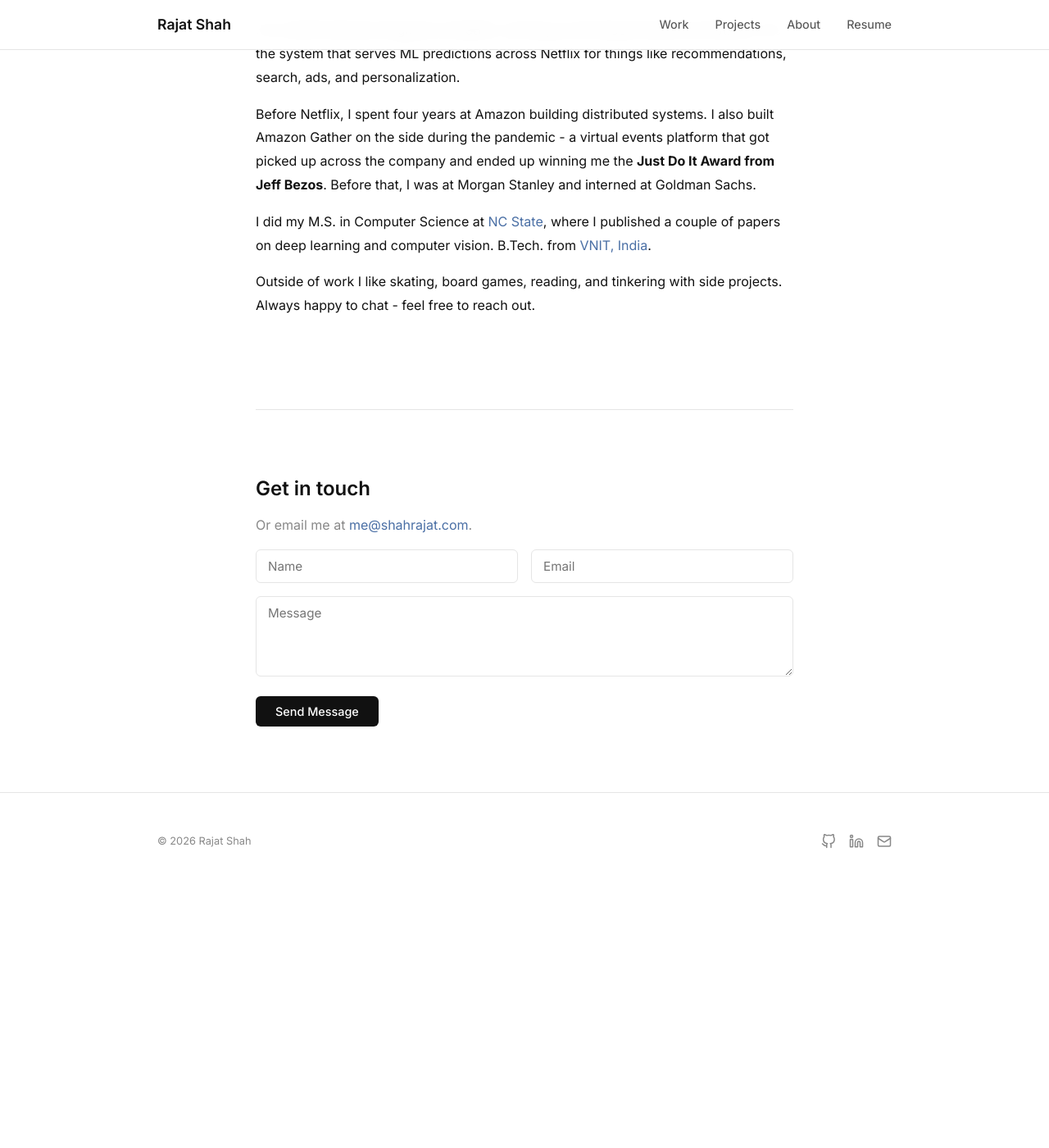
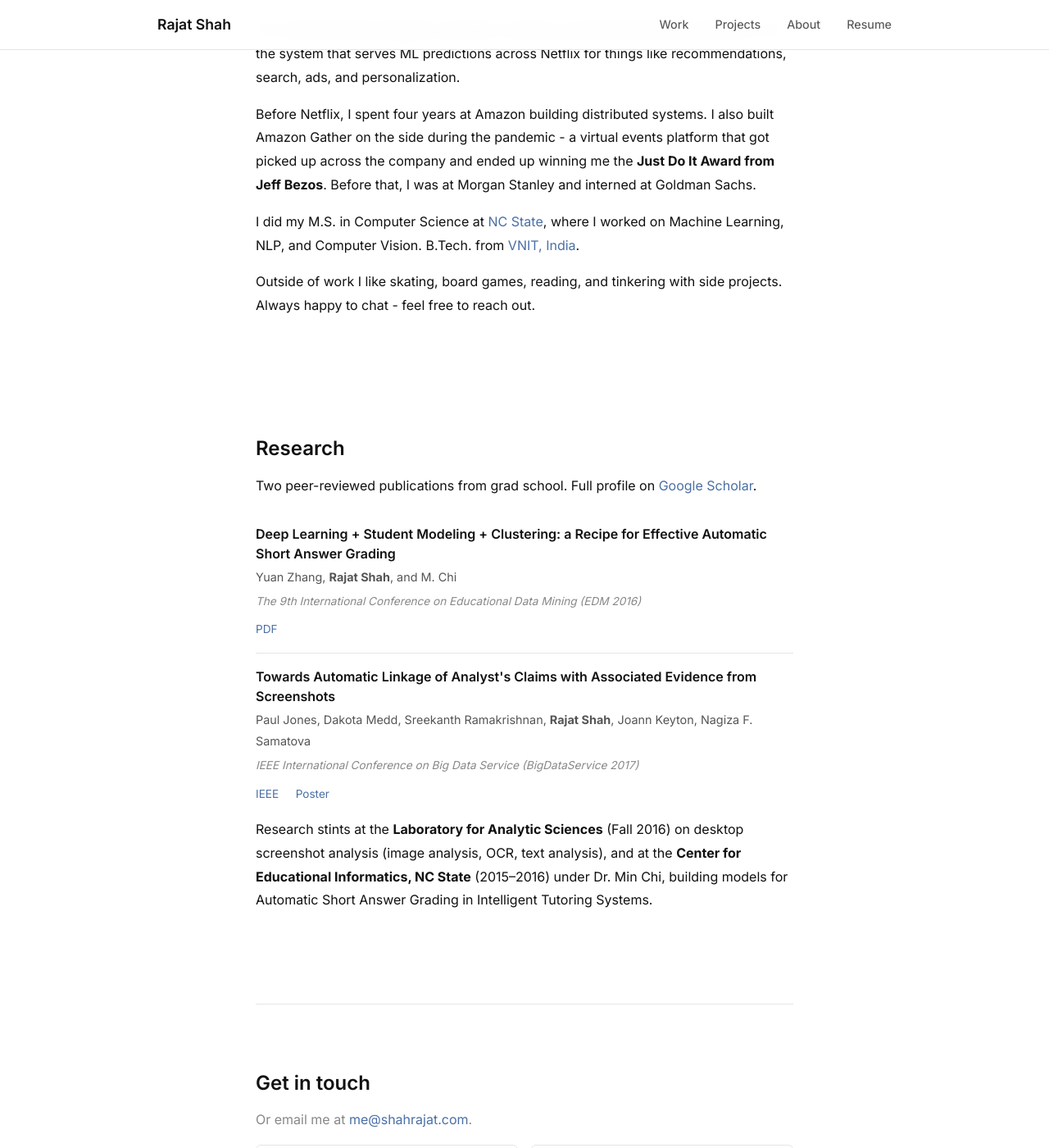
Before and after one commit to shahrajat/shahrajat.github.io, a Jekyll site: the page built from aboutme.html, in a window 1280 px wide and 1400 px high, scrolled down 321 px. Shown: the whole window at 82% size. Built offline with Jekyll 4.4.1, drawn with Linux system fonts in a browser that asks for light colours; before the commit the page ends 1406 px from its top, so only the background shows below that.

Commit message:
Fold research content into About page

```diff
--- a/aboutme.html
+++ b/aboutme.html
@@ -16,11 +16,43 @@
 </p>
 
 <p>
-I did my M.S. in Computer Science at <a href="https://ncsu.edu" target="_blank">NC State</a>, where I published a couple of papers on deep learning and computer vision. B.Tech. from <a href="http://vnit.ac.in" target="_blank">VNIT, India</a>.
+I did my M.S. in Computer Science at <a href="https://ncsu.edu" target="_blank">NC State</a>, where I worked on Machine Learning, NLP, and Computer Vision. B.Tech. from <a href="http://vnit.ac.in" target="_blank">VNIT, India</a>.
 </p>
 
 <p>
 Outside of work I like skating, board games, reading, and tinkering with side projects. Always happy to chat - feel free to reach out.
+</p>
+
+</div>
+
+<div class="about-content">
+<h2>Research</h2>
+
+<p>
+Two peer-reviewed publications from grad school. Full profile on <a href="https://scholar.google.com/citations?user=jWRJqCcAAAAJ&hl=en" target="_blank">Google Scholar</a>.
+</p>
+
+<div class="publication">
+<h3>Deep Learning + Student Modeling + Clustering: a Recipe for Effective Automatic Short Answer Grading</h3>
+<p class="authors">Yuan Zhang, <strong>Rajat Shah</strong>, and M. Chi</p>
+<p class="venue">The 9th International Conference on Educational Data Mining (EDM 2016)</p>
+<div class="pub-links">
+<a href="http://www.educationaldatamining.org/EDM2016/proceedings/paper_61.pdf" target="_blank">PDF</a>
+</div>
+</div>
+
+<div class="publication">
+<h3>Towards Automatic Linkage of Analyst's Claims with Associated Evidence from Screenshots</h3>
+<p class="authors">Paul Jones, Dakota Medd, Sreekanth Ramakrishnan, <strong>Rajat Shah</strong>, Joann Keyton, Nagiza F. Samatova</p>
+<p class="venue">IEEE International Conference on Big Data Service (BigDataService 2017)</p>
+<div class="pub-links">
+<a href="http://ieeexplore.ieee.org/document/7944916/" target="_blank">IEEE</a>
+<a href="https://ncsu-las.org/wp-content/uploads/2017/01/do6-symposium-poster-towards-automatic-linkage-of-analysts-claims-with-associated-evidence-from-screenshots-12-05-16.pdf" target="_blank">Poster</a>
+</div>
+</div>
+
+<p>
+Research stints at the <strong>Laboratory for Analytic Sciences</strong> (Fall 2016) on desktop screenshot analysis (image analysis, OCR, text analysis), and at the <strong>Center for Educational Informatics, NC State</strong> (2015&ndash;2016) under Dr. Min Chi, building models for Automatic Short Answer Grading in Intelligent Tutoring Systems.
 </p>
 
 </div>
--- a/index.html
+++ b/index.html
@@ -50,10 +50,4 @@
     </ul>
   </div>
 
-  <div class="section">
-    <h2 class="section-title">More</h2>
-    <p class="more-links">
-      <a href="/research">Research</a>
-    </p>
-  </div>
 </div>
```
Also changed, not shown: research.md (deleted, +0 -41 lines).
